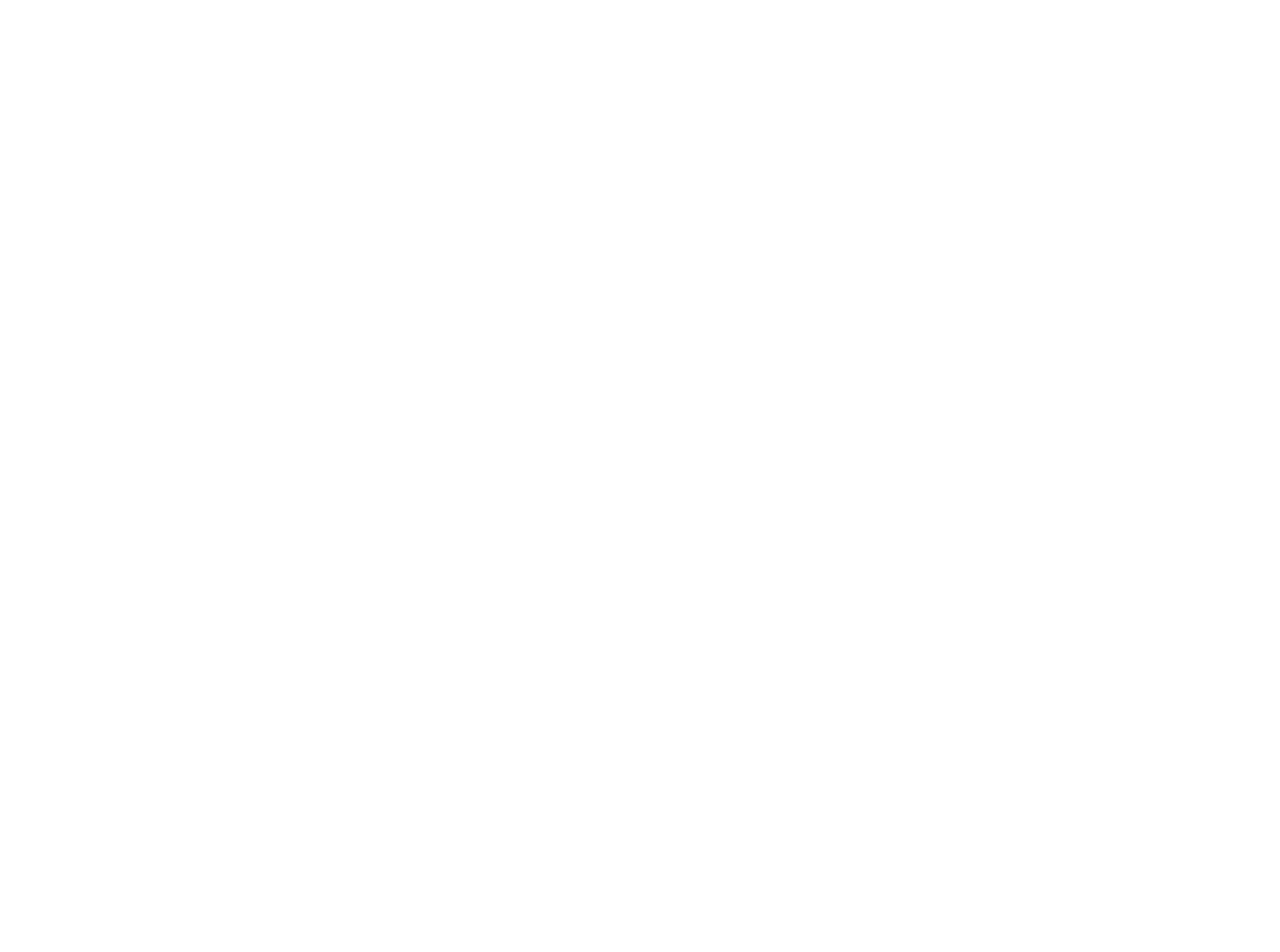
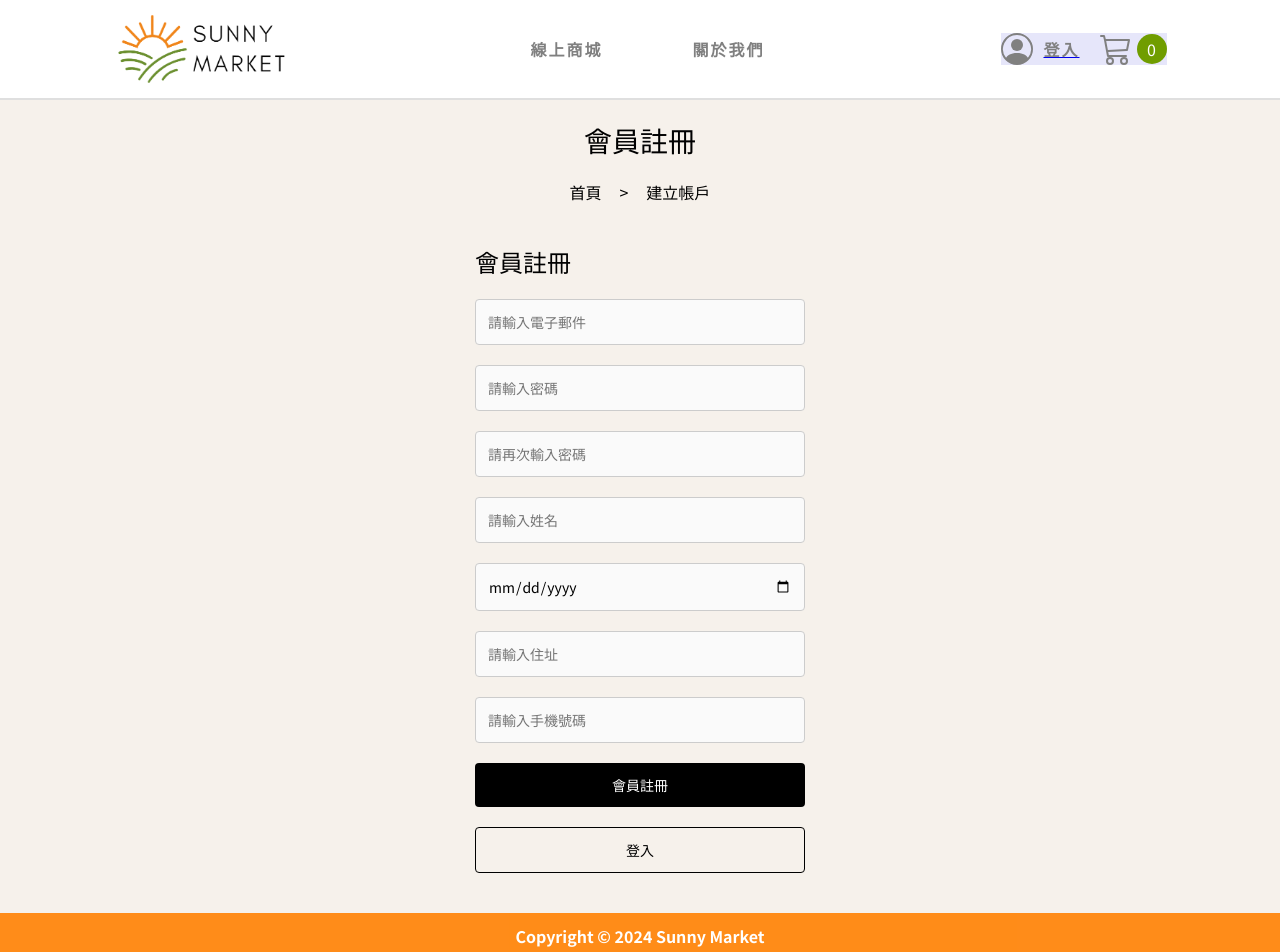
Before and after one commit to dacylin/SunnyMarketFrontend, a Vue app: page /user/Register in a window 1280 px wide. Before the commit this address had no page. Shown: the top 952 px of the page. Before the commit the page ends 800 px from the top, so only its background shows below. Built offline with nearby package versions, Linux system fonts and the light colour scheme.

Commit message:
add：實作登入註冊頁面

```diff
--- a/src/components/UserBtn.vue
+++ b/src/components/UserBtn.vue
@@ -21,7 +21,7 @@
           d="M0 8a8 8 0 1 1 16 0A8 8 0 0 1 0 8m8-7a7 7 0 0 0-5.468 11.37C3.242 11.226 4.805 10 8 10s4.757 1.225 5.468 2.37A7 7 0 0 0 8 1"
         />
       </svg>
-      <p> 登入</p>
+      <router-link to = "/user/login"><p> 登入</p></router-link>
     <!-- 還沒設路由，先註解掉
     </routerlink>-->
   </div>
--- a/src/router/index.js
+++ b/src/router/index.js
@@ -7,6 +7,7 @@
 import ProductPage from '@/views/ProductPage.vue';
 import Login from '@/views/Login.vue';
 import Layout from '@/views/Layout.vue';
+import Register from '@/views/Register.vue';
 
 const router = createRouter({
   history: createWebHistory(import.meta.env.BASE_URL), // 定義路由歷史模式
@@ -37,6 +38,11 @@
       component: Login
     },
     {
+      path: '/user/Register',
+      name: 'Register',
+      component: Register
+    },
+    {
       path: '/user/Layout',
       name: 'Layout',
       component: Layout
--- a/src/views/Login.vue
+++ b/src/views/Login.vue
@@ -1,126 +1,111 @@
 <template>
-    <div class="background" style="font-family:kaiti">
-
-        <!-- 註冊卡片 -->
-        <div v-if="isRegister" class="register-card">
-            <h3>使用者註冊</h3>
-            <form @submit.prevent="registerAdd">
+<Header />
+  <div class="login-title">登入</div>
+  <div class="shit"><router-link to="/" class="homepage"><span>首頁</span></router-link><span>&nbsp&nbsp&nbsp&nbsp&nbsp>&nbsp&nbsp&nbsp&nbsp&nbsp</span><span>帳戶</span></div>
+  <div class="background">
+    <div class="login-box">
+      <div class="login-label">登入</div>
+      <form @submit.prevent="getLogin">
         <div class="form-item">
-                    <label for="registerEmail">電子郵件</label>
-                    <input type="email" id="registerEmail" v-model="registerForm.email" required />
+          <input
+            type="email"
+            id="loginEmail"
+            placeholder="請輸入電子郵件"
+            v-model="loginFrom.email"
+            required
+          />
         </div>
         <div class="form-item">
-                    <label for="registerPassword">密碼</label>
-                    <input type="password" id="registerPassword" v-model="registerForm.password" required />
+          <input
+            type="password"
+            id="loginPassword"
+            placeholder="請輸入密碼"
+            v-model="loginFrom.password"
+            required
+          />
         </div>
+        <div class="forgotpassword">忘記密碼?</div>
         <div class="form-actions">
-                    <button type="submit">註冊</button>
-                    <button type="button" @click="isRegister = false">取消</button>
+          <button type="submit">登入</button>
         </div>
       </form>
     </div>
-
-        <!-- 登入卡片 -->
-        <div class="login-box">
-            <h3>使用者登入</h3>
-            <form @submit.prevent="getLogin">
-                <div class="form-item">
-                    <label for="loginEmail">電子郵件</label>
-                    <input type="email" id="loginEmail" v-model="loginFrom.email" required />
+    <div class="register-box">
+      <div class="register-label">新會員</div>
+      <router-link to = "/user/register" class="registerurl"><div class="register-button">會員註冊</div></router-link>
     </div>
-                <div class="form-item">
-                    <label for="loginPassword">密碼</label>
-                    <input type="password" id="loginPassword" v-model="loginFrom.password" required />
   </div>
-                <div class="form-item">
-                    <label for="loginCode">驗證碼</label>
-                    <input type="text" id="loginCode" v-model="loginFrom.codeValue" required />
-                    <img :src="codeImage" @click="getCode" class="captcha-image" />
-                </div>
-                <div class="form-actions">
-                    <button type="submit">登入</button>
-                    <button type="button" @click="isRegister = true">註冊</button>
-                </div>
-            </form>
-        </div>
-
-    </div>
+  <Footer />
 </template>
 
 <script setup>
-import { ref, onMounted, reactive } from 'vue';
-import { useRouter } from 'vue-router';
-import useTokenStore from '@/stores/TokenCheck.js';
-import api from '@/utils/Request.js';
+import { ref, onMounted, reactive } from "vue";
+import { useRouter } from "vue-router";
+import useTokenStore from "@/stores/TokenCheck.js";
+import api from "@/utils/Request.js";
+import Header from "@/components/Header.vue"; // 引入 Header 元件
+import Footer from "@/components/Footer.vue"; // 引入 Footer 元件
 
 const loginFrom = ref({
-    email: '',
-    password: '',
-    codeKey: '',
-    codeValue: ''
+  email: "",
+  password: "",
 });
-
-const registerForm = ref({
-    email: '',
-    password: ''
-});
-
-const codeImage = ref('');
-
-const isRegister = ref(false);
-
 const tokenStore = useTokenStore();
 const router = useRouter();
 
 const getLogin = async () => {
-    let { data } = await api.post('/user/login', loginFrom.value);
+  let { data } = await api.post("/user/login", loginFrom.value);
   if (data.code === 200) {
     tokenStore.token = data.data;
-        router.replace({ name: 'layout' });
+    router.replace({ name: "layout" });
   } else {
-        alert('登入失败');
+    alert("登入失败");
   }
 };
 
-const getCode = async () => {
-    let { data } = await api.get('/getCaptcha');
-    loginFrom.value.codeKey = data.data.codeKey;
-    codeImage.value = data.data.codeValue;
-};
-
-const registerAdd = async () => {
-    let { data } = await api.post('/user/register', registerForm.value);
-    if (data.code === 200) {
-        isRegister.value = false;
-    } else {
-        alert('註冊失败');
-    }
-};
-
-onMounted(() => {
-    getCode();
-});
 </script>
 
 <style scoped>
-.background {
-    background: url("@/assets/20.png");
-    width: 100%;
-    height: 100%;
-    position: fixed;
-    background-size: 100% 100%;
-    font-family: kaiti;
+.login-title {
+  display: flex;
+  justify-content: center;
+  font-size: 28px;
+  padding: 20px;
+  background-color: #f6f1eb;
 }
 
-.register-card,
+.shit {
+    background-color: #f6f1eb;
+    display: flex;
+    justify-content: center;
+}
+
+.background {
+  background-color: #f6f1eb;
+  height: 100vh;
+  display: flex;
+  justify-content: center;
+  gap: 100px;
+}
+
+.login-label {
+  font-size: 24px;
+  margin-bottom: 20px;
+}
+
 .login-box {
-    border: 1px solid #dccfcf;
-    width: 350px;
-    margin: 180px auto;
-    padding: 20px 50px;
-    border-radius: 5px;
-    box-shadow: 0 0 25px #909399;
-    background-color: rgba(255, 255, 255, 0.7);
+  padding: 40px 0;
+  width: 330px;
+}
+
+.register-box {
+  padding: 40px 0;
+  width: 330px;
+}
+
+.register-label {
+  font-size: 24px;
+  margin-bottom: 20px;
 }
 
 .form-item {
@@ -134,7 +119,7 @@
 
 .form-item input {
   width: 100%;
-    padding: 8px;
+  padding: 12px;
   font-size: 14px;
   border-radius: 4px;
   border: 1px solid #ccc;
@@ -146,15 +131,29 @@
 }
 
 .form-actions button {
-    padding: 8px 16px;
+  padding: 12px;
   font-size: 14px;
   border: none;
   cursor: pointer;
   border-radius: 4px;
+  width: 100%;
+}
+
+.register-button {
+  padding: 12px;
+  font-size: 14px;
+  border: none;
+  cursor: pointer;
+  border-radius: 4px;
+  width: 40%;
+  background-color: black;
+  color: white;
+  display: flex;
+  justify-content: center;
 }
 
 .form-actions button[type="submit"] {
-    background-color: #4CAF50;
+  background-color: black;
   color: white;
 }
 
@@ -167,4 +166,16 @@
   width: 100px;
   cursor: pointer;
 }
+
+.forgotpassword {
+  margin-bottom: 20px;
+  cursor: pointer;
+  width: fit-content;
+}
+
+.registerurl,
+.homepage {
+    text-decoration: none;
+    color:inherit;
+}
 </style>
--- a/src/views/ProductPage.vue
+++ b/src/views/ProductPage.vue
@@ -17,6 +17,7 @@
             <option value="SEAFOOD">海鲜</option>
           </select>
         </div>
+
 
         <!-- 排序依據 -->
         <div class="sort-item">
--- /dev/null
+++ b/src/views/Register.vue
@@ -0,0 +1,193 @@
+<template>
+  <Header />
+  <div class="register-title">會員註冊</div>
+  <div class="shit">
+    <router-link to="/"
+      class="homepage"><span>首頁</span></router-link><span>&nbsp&nbsp&nbsp&nbsp&nbsp>&nbsp&nbsp&nbsp&nbsp&nbsp</span><span>建立帳戶</span>
+  </div>
+  <div class="background">
+    <div class="register-box">
+      <div class="register-card">
+        <div class="register-label">會員註冊</div>
+        <form @submit.prevent="registerAdd">
+          <div class="form-item">
+            <input type="email" id="Email" v-model="registerForm.email" placeholder="請輸入電子郵件" required />
+          </div>
+          <div class="form-item">
+            <input type="password" id="Password" v-model="registerForm.password" placeholder="請輸入密碼" required />
+          </div>
+          <div class="form-item">
+            <input type="password" id="ConfirmPassword" v-model="registerForm.confirmpassword" placeholder="請再次輸入密碼" required />
+          </div>
+          <div class="form-item">
+            <input type="text" id="username" v-model="registerForm.username" placeholder="請輸入姓名" required />
+          </div>
+          <div class="form-item">
+            <input type="date" id="birthday" v-model="registerForm.birthday" required />
+          </div>
+          <div class="form-item">
+            <input type="text" id="address" v-model="registerForm.address" placeholder="請輸入住址" required />
+          </div>
+          <div class="form-item">
+            <input type="tel" id="phone" v-model="registerForm.phoneNumber" placeholder="請輸入手機號碼" required />
+          </div>
+          <div class="form-actions">
+            <button type="submit">會員註冊</button>
+          </div>
+        </form>
+        <router-link to = "/user/login" class="loginurl"><button class="login-button">登入</button></router-link>
+      </div>
+    </div>
+  </div>
+  <Footer />
+</template>
+
+<script setup>
+import { ref, onMounted, reactive } from "vue";
+import { useRouter } from "vue-router";
+import useTokenStore from "@/stores/TokenCheck.js";
+import api from "@/utils/Request.js";
+import Header from "@/components/Header.vue"; // 引入 Header 元件
+import Footer from "@/components/Footer.vue"; // 引入 Footer 元件
+
+const registerForm = ref({
+  email: "",
+  password: "",
+  confirmpassword: "",
+  birthday: "",
+  username:"",
+  address:"",
+  phoneNumber:""
+});
+
+const isRegister = ref(false);
+
+const tokenStore = useTokenStore();
+const router = useRouter();
+
+const registerAdd = async () => {
+  let { data } = await api.post("/user/register", registerForm.value);
+  if (data.code === 200) {
+    isRegister.value = false;
+  } else {
+    alert("註冊失败");
+  }
+};
+</script>
+
+<style scoped>
+.register-title {
+  display: flex;
+  justify-content: center;
+  font-size: 28px;
+  padding: 20px;
+  background-color: #f6f1eb;
+}
+
+.shit {
+  background-color: #f6f1eb;
+  display: flex;
+  justify-content: center;
+}
+
+.background {
+  background-color: #f6f1eb;
+  height: auto;
+  display: flex;
+  justify-content: center;
+  gap: 100px;
+}
+
+.register-label {
+  font-size: 24px;
+  margin-bottom: 20px;
+}
+
+.register-box {
+  padding: 40px 0;
+  width: 330px;
+}
+
+.register-label {
+  font-size: 24px;
+  margin-bottom: 20px;
+}
+
+.form-item {
+  margin-bottom: 20px;
+}
+
+.form-item label {
+  display: block;
+  margin-bottom: 8px;
+}
+
+.form-item input {
+  width: 100%;
+  padding: 12px;
+  font-size: 14px;
+  border-radius: 4px;
+  border: 1px solid #ccc;
+}
+
+.form-actions {
+  display: flex;
+  justify-content: space-between;
+}
+
+.form-actions button {
+  padding: 12px;
+  font-size: 14px;
+  border: none;
+  cursor: pointer;
+  border-radius: 4px;
+  width: 100%;
+}
+
+.login-button {
+  padding: 12px;
+  font-size: 14px;
+  border: 1px solid black;
+  cursor: pointer;
+  border-radius: 4px;
+  width: 100%;
+  background-color: inherit;
+  color: black;
+  display: flex;
+  justify-content: center;
+  margin-top: 20px;
+  transition: background-color 0.3s ease;
+}
+
+.login-button:hover {
+  background-color: black;
+  color: white;
+}
+
+.form-actions button[type="submit"] {
+  background-color: black;
+  color: white;
+}
+
+.form-actions button[type="button"] {
+  background-color: #f44336;
+  color: white;
+}
+
+.captcha-image {
+  width: 100px;
+  cursor: pointer;
+}
+
+.forgotpassword {
+  margin-bottom: 20px;
+  cursor: pointer;
+  width: fit-content;
+}
+
+.loginurl,
+.homepage {
+  text-decoration: none;
+  color: inherit;
+}
+</style>
```
Lines whose indentation alone changed are shown as unchanged.
